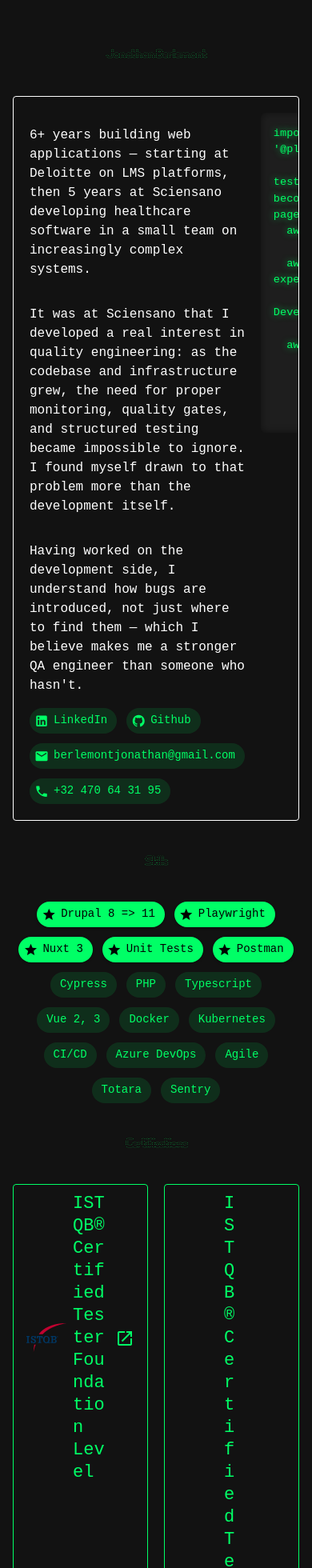
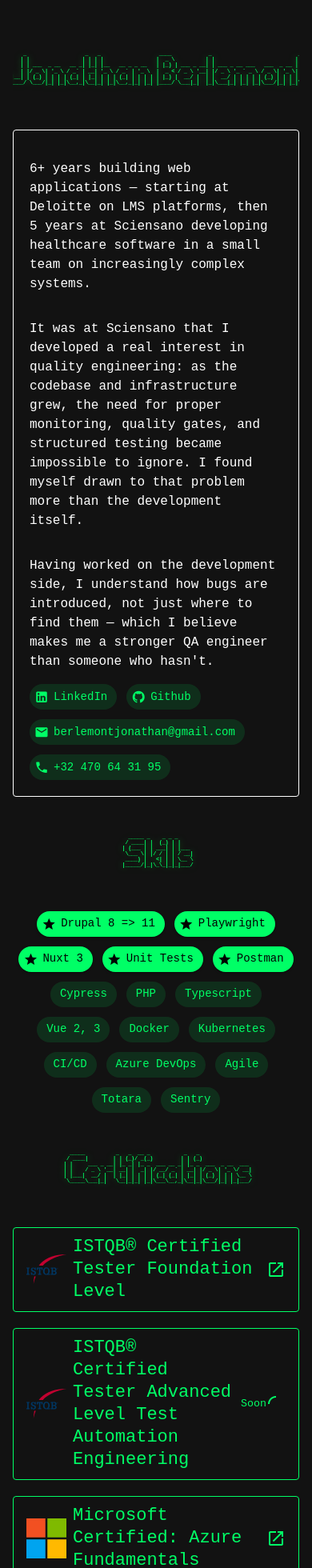
Before and after one commit to JonathanBerlemont/jonathanberlemont.github.io, a Vue app: page / in a window 390 px wide. Shown: the top 1960 px of the page at 80% size. Built offline with nearby package versions, Linux system fonts and the light colour scheme.

Commit message:
Added some responsivity

```diff
--- a/src/App.vue
+++ b/src/App.vue
@@ -33,9 +33,15 @@
 .ascii-text {
   color: #00ff66;
   text-shadow: 0 0 8px rgba(0, 255, 102, 0.65);
-  font-size: 0.60vw;
+  font-size: 0.6vw;
   line-height: 1.0;
   letter-spacing: -0.05em;
   white-space: pre;
 }
+
+@media (max-width: 768px) {
+    .ascii-text {
+        font-size: 1.8vw;
+    }
+}
 </style>
--- a/src/sections/About.vue
+++ b/src/sections/About.vue
@@ -32,7 +32,7 @@
                 </v-chip>
             </div>
         </div>
-        <div class="greeblies">
+        <div class="greeblies d-none d-md-block">
             <Greeblies />
         </div>
     </v-card>
@@ -59,4 +59,9 @@
         }
     }
 }
+@media (max-width: 768px) {
+    .about-card {
+        grid-template-columns: 1fr;
+    }
+}
 </style>
--- a/src/sections/Certificates.vue
+++ b/src/sections/Certificates.vue
@@ -55,4 +55,10 @@
     from { transform: rotate(0deg); }
     to { transform: rotate(360deg); }
 }
+
+@media (max-width: 768px) {
+    .certificates {
+        grid-template-columns: 1fr;
+    }
+}
 </style>
--- a/src/sections/Experience.vue
+++ b/src/sections/Experience.vue
@@ -25,7 +25,7 @@
             class="mb-5"
         >
             <template #append>
-                <div style="border: 1px solid currentColor; border-radius: 5px; padding: 8px 12px; background-color: color-mix(in srgb, currentColor 15%, transparent);">
+                <div class="company-logo" style="border: 1px solid currentColor; border-radius: 5px; padding: 8px 12px; background-color: color-mix(in srgb, currentColor 15%, transparent);">
                     <img :src="`/logos/${experience.logo}`" style="width: 120px; object-fit: contain;" />
                 </div>
             </template>
@@ -64,5 +64,9 @@
 </template>
 
 <style scoped>
-
+@media (max-width: 768px) {
+    .v-card .company-logo {
+        display: none;
+    }
+}
 </style>
--- a/src/sections/Skills.vue
+++ b/src/sections/Skills.vue
@@ -25,9 +25,3 @@
         </v-chip>
     </div>
 </template>
-
-<style scoped>
-    h1 {
-        text-align: center;
-    }
-</style>
```
